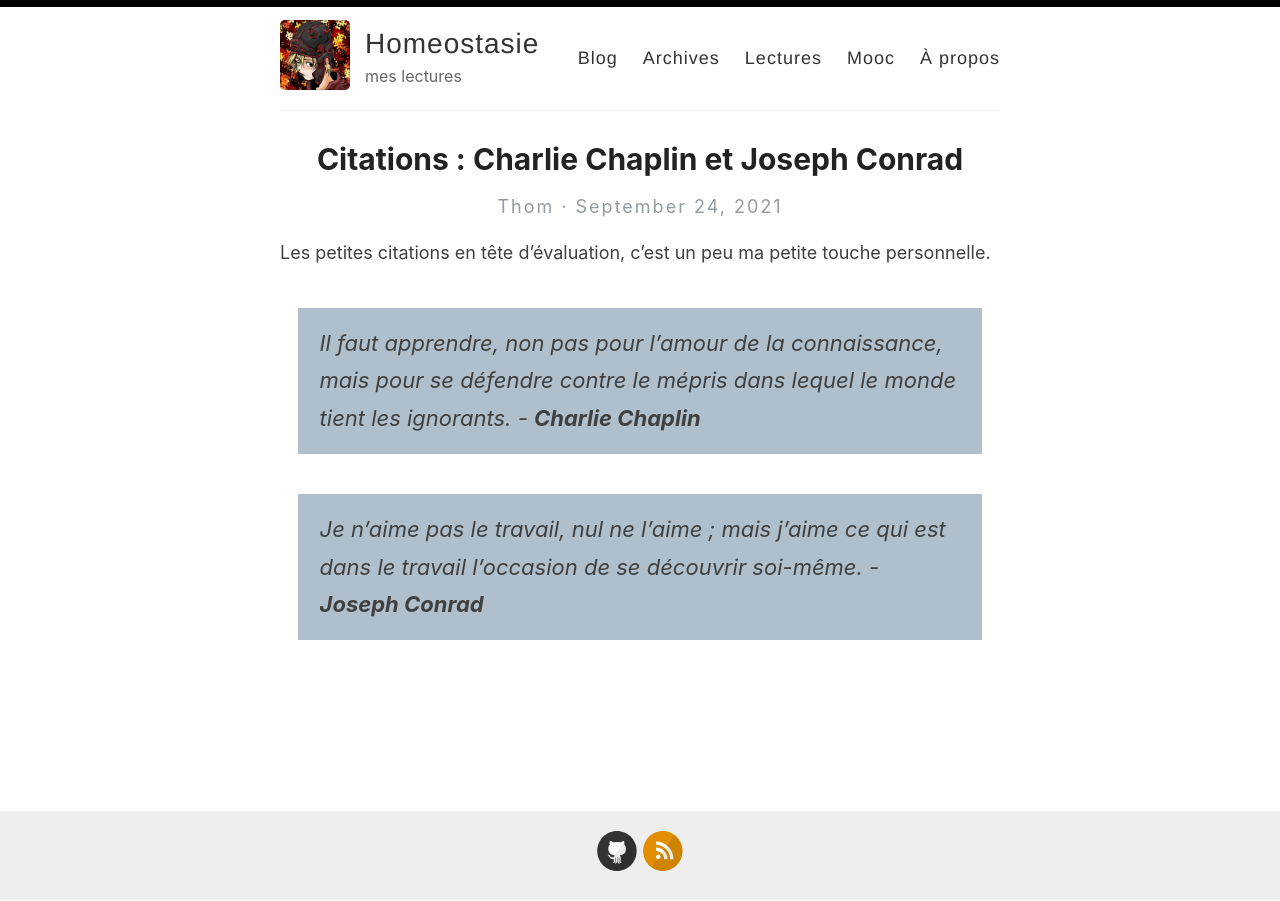
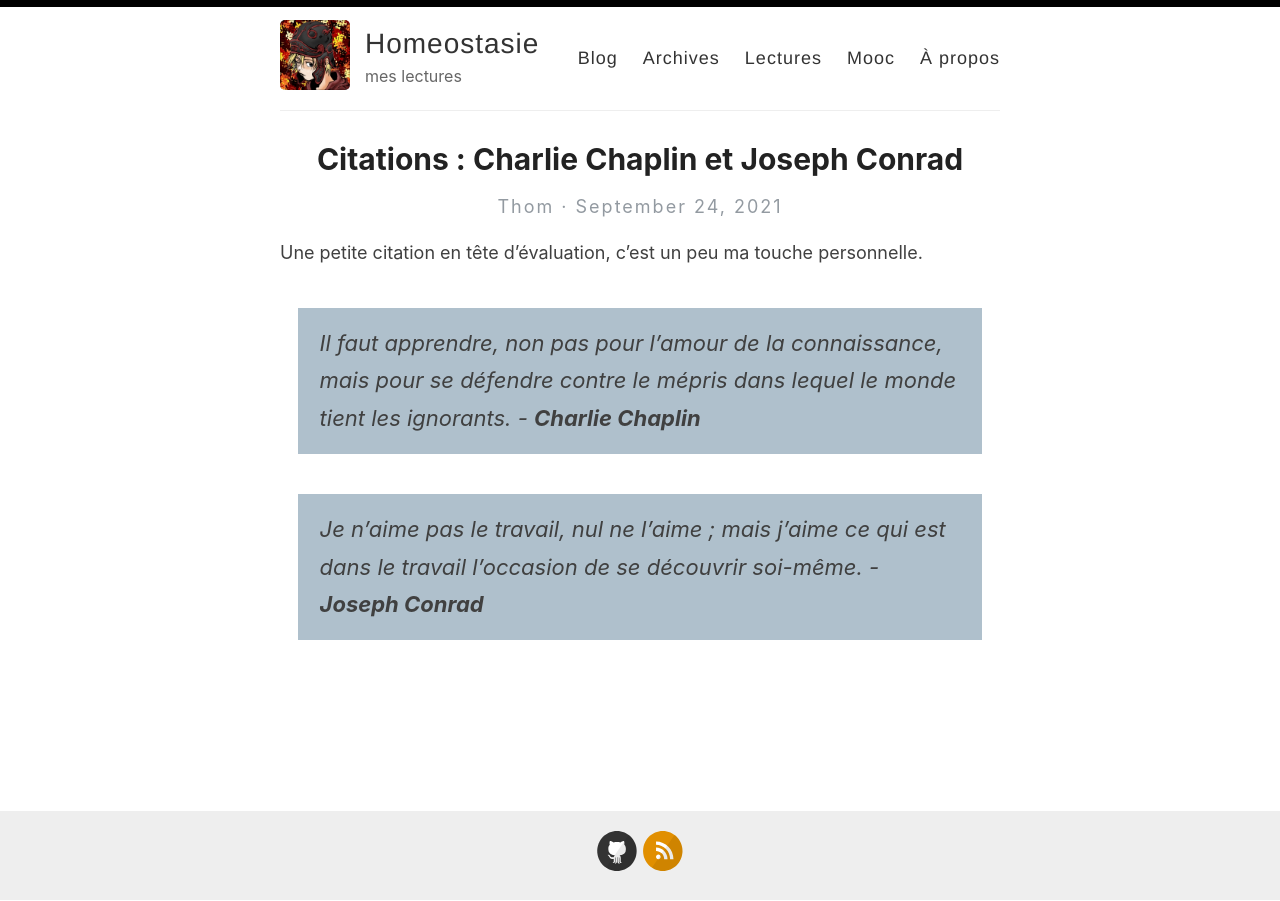
Before and after one commit to homeostasie/bouquins, a Jekyll site: the page built from _posts/2021-09-24-citations-09-2021.md, in a window 1280 px wide. Built offline with Jekyll 4.4.1, drawn with Linux system fonts in a browser that asks for light colours; comment, search, counter and statistics services are not loaded.

Commit message:
mini billet de blog citation - majs

```diff
--- a/_posts/2021-09-24-citations-09-2021.md
+++ b/_posts/2021-09-24-citations-09-2021.md
@@ -5,7 +5,7 @@ categories: blog
 comments: true
 ---
 
-Les petites citations en tête d'évaluation, c'est un peu ma petite touche personnelle.
+Une petite citation en tête d'évaluation, c'est un peu ma touche personnelle.
 
 > *Il faut apprendre, non pas pour l'amour de la connaissance, mais pour se défendre contre le mépris dans lequel le monde tient les ignorants.* - **Charlie Chaplin**
 
```
